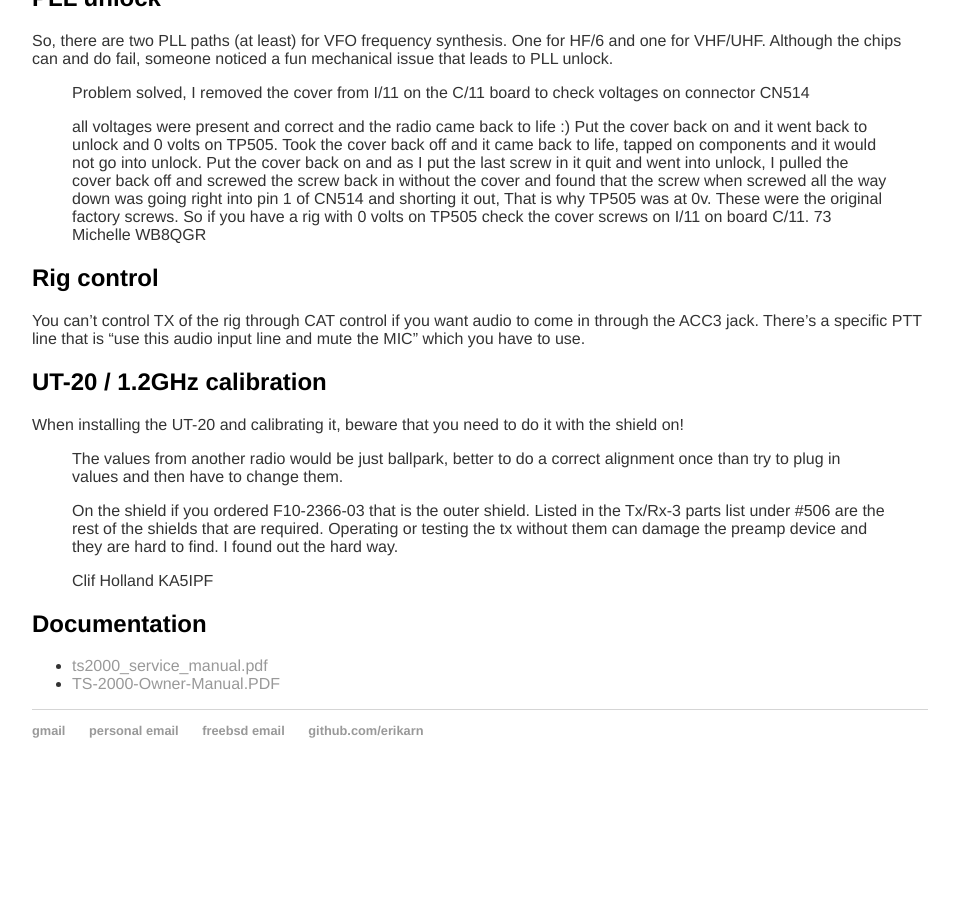
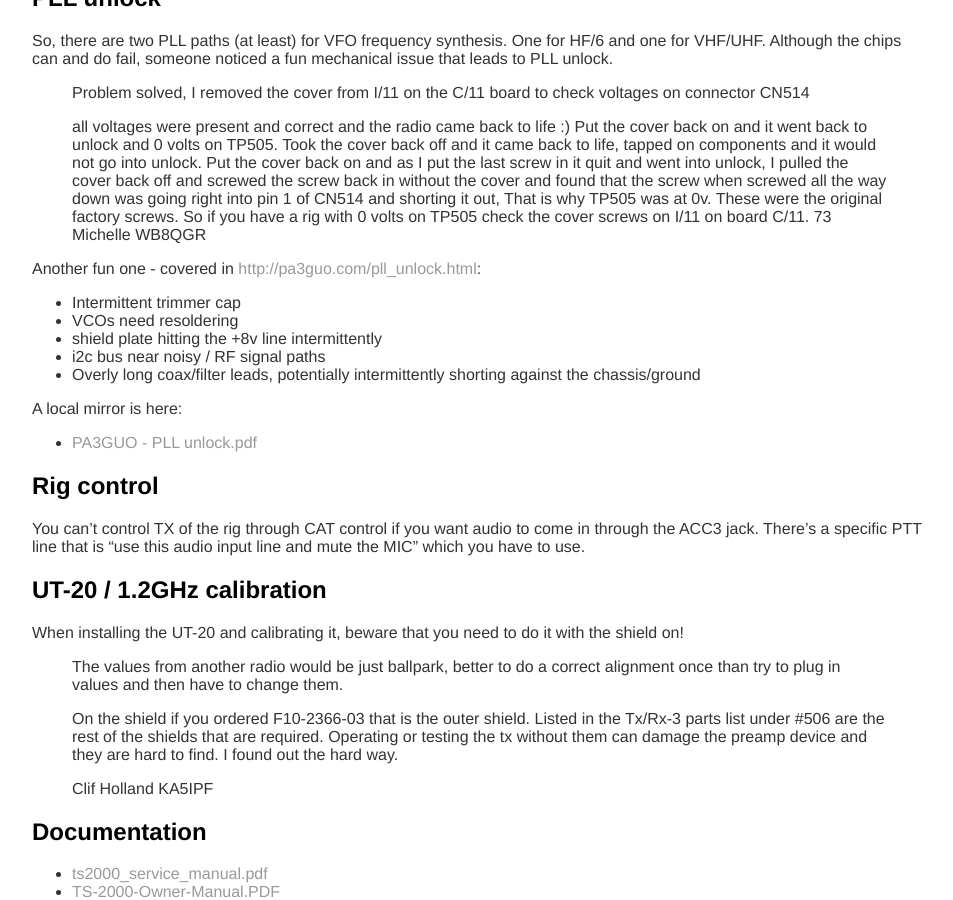
Before and after one commit to erikarn/erikarn.github.io, a Jekyll site: the page built from kenwood/TS-2000/notes.md, in a window 1280 px wide and 900 px high, scrolled down 1776 px. Shown: the whole window, without its empty margins (160-1113 px from the left). Built offline with Jekyll 4.4.1, drawn with Linux system fonts in a browser that asks for light colours; before the commit the page ends 2574 px from its top, so only the background shows below that.

Commit message:
Add another thing about pll unlock

```diff
--- a/kenwood/TS-2000/notes.md
+++ b/kenwood/TS-2000/notes.md
@@ -108,6 +108,18 @@
 > Michelle
 > WB8QGR
 
+Another fun one - covered in <http://pa3guo.com/pll_unlock.html>:
+
+ * Intermittent trimmer cap
+ * VCOs need resoldering
+ * shield plate hitting the +8v line intermittently
+ * i2c bus near noisy / RF signal paths
+ * Overly long coax/filter leads, potentially intermittently shorting against the chassis/ground
+
+A local mirror is here:
+
+ * [PA3GUO - PLL unlock.pdf](PA3GUO - PLL unlock.pdf)
+
 ## Rig control
 
 You can't control TX of the rig through CAT control if you want audio to come
```
Also changed, not shown: 1 other file.
